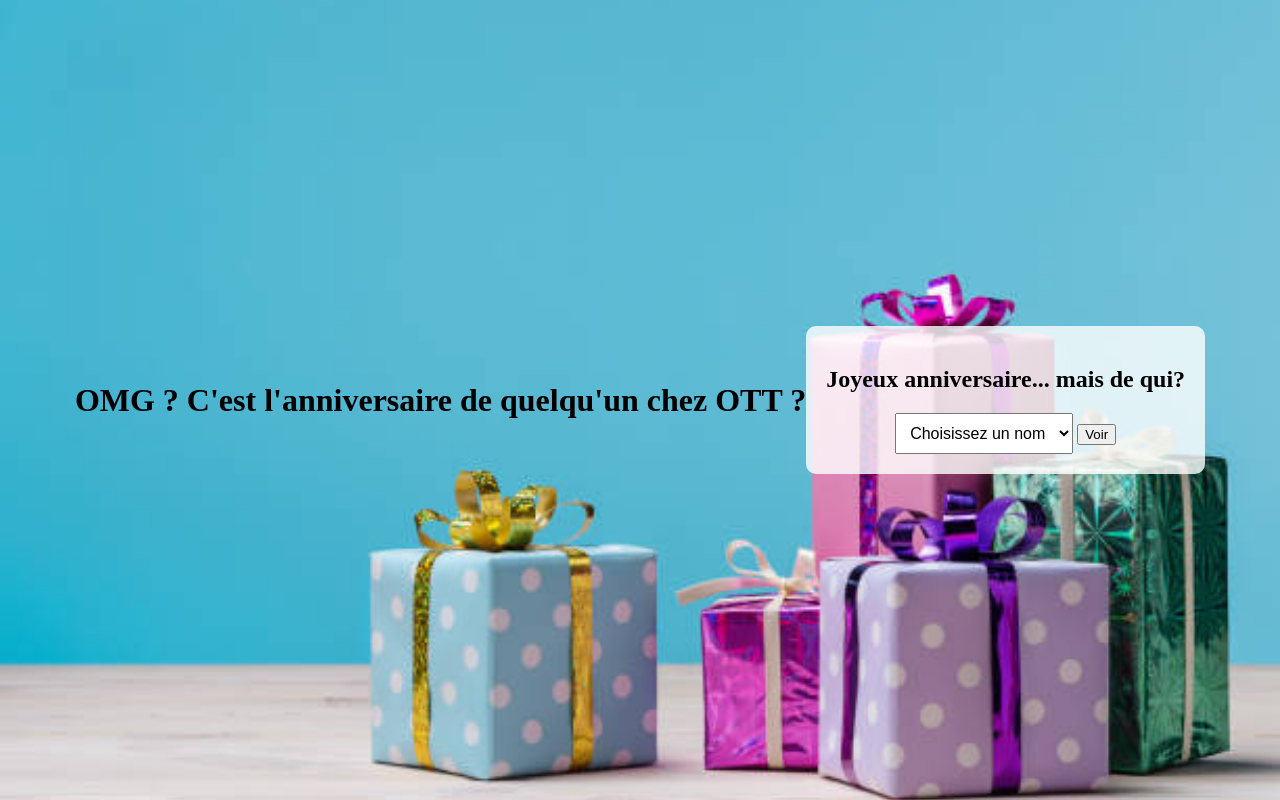
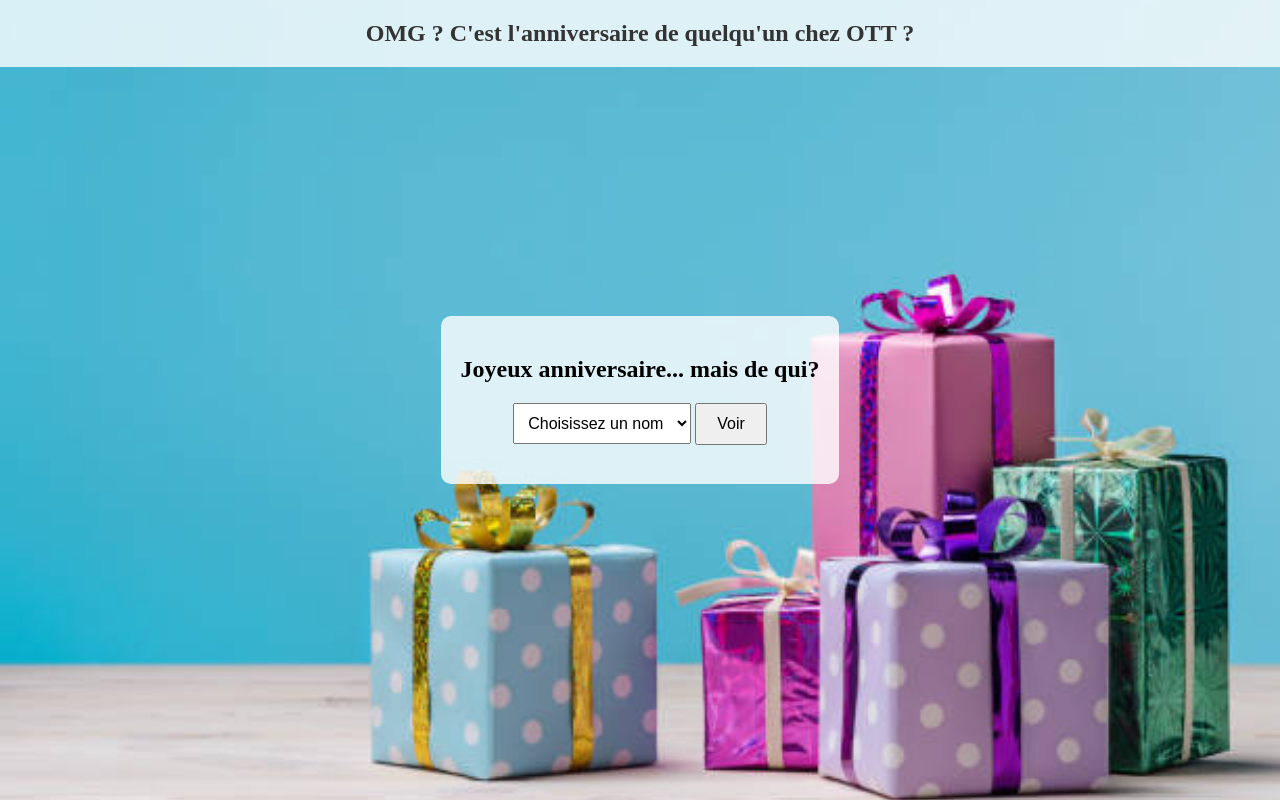
Before and after one commit to SaltyyCode/OTT.fun, a plain HTML site: page index.html in a window 1280 px wide. Drawn offline with Linux system fonts and the light colour scheme.

Commit message:
feat: style for upper text

```diff
--- a/src/css/index.css
+++ b/src/css/index.css
@@ -3,18 +3,49 @@ body {
     padding: 0;
     height: 100vh;
     display: flex;
+    flex-direction: column;
     justify-content: center;
     align-items: center;
     background: url('../../assets/happy.jpg') no-repeat center center fixed;
     background-size: cover;
 }
+
+header {
+    width: 100%;
+    text-align: center;
+    background-color: rgba(255, 255, 255, 0.8);
+    padding: 20px;
+    position: absolute;
+    top: 0;
+    z-index: 1;
+}
+
+.main-title {
+    margin: 0;
+    font-size: 24px;
+    font-weight: bold;
+    color: #333;
+}
+
 .container {
     text-align: center;
     background-color: rgba(255, 255, 255, 0.8);
     padding: 20px;
     border-radius: 10px;
+    z-index: 0;
 }
+
+h2 {
+    margin-bottom: 20px;
+}
+
 select {
     padding: 10px;
     font-size: 16px;
+    margin-bottom: 20px;
 }
+
+button {
+    padding: 10px 20px;
+    font-size: 16px;
+}
```
